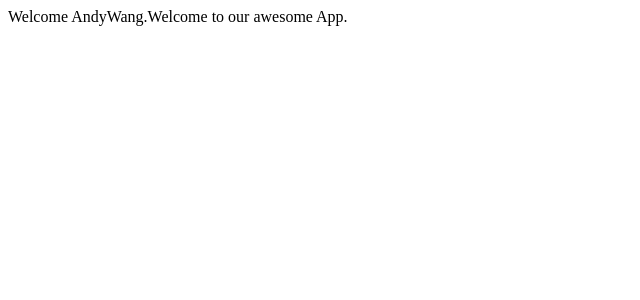
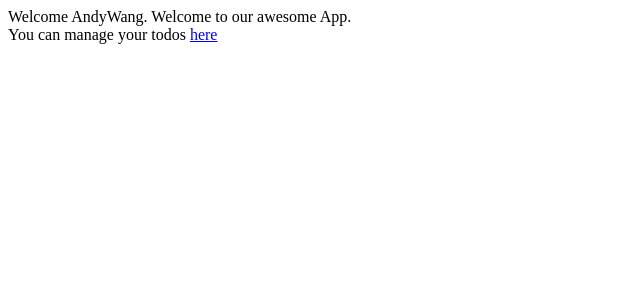
Before and after one commit to weat0212/angular-login, an Angular app: page /welcome/AndyWang in a window 1280 px wide. Shown: the top 300 px of the page, without its empty margins (0-640 px from the left). Built offline with nearby package versions, Linux system fonts and the light colour scheme.

Commit message:
router link

```diff
--- a/src/app/welcome/welcome.component.html
+++ b/src/app/welcome/welcome.component.html
@@ -1 +1,8 @@
-Welcome {{username}}.Welcome to our awesome App.
+<div>
+    Welcome {{username}}.
+
+    Welcome to our awesome App. <br>
+</div>
+<div>
+    You can manage your todos <a routerLink="/todos">here</a>
+</div>
```
